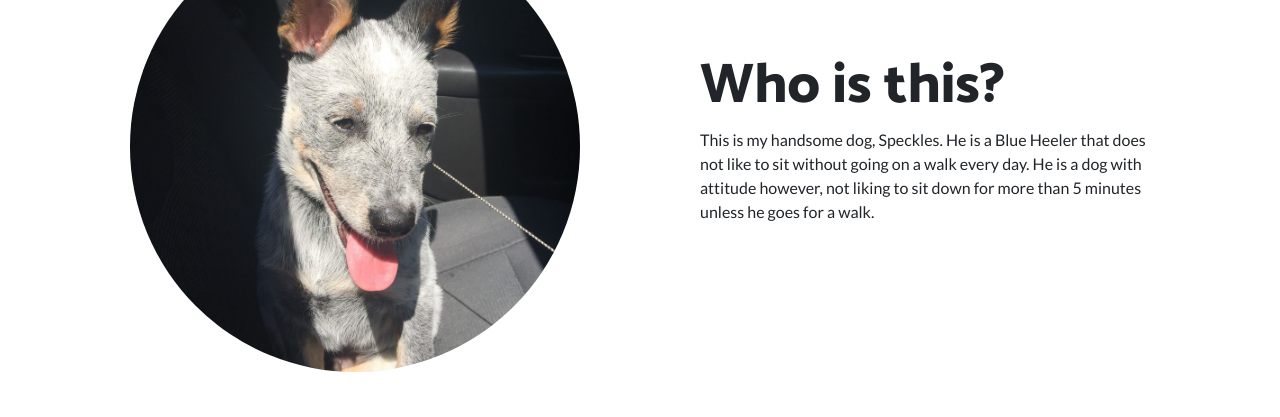
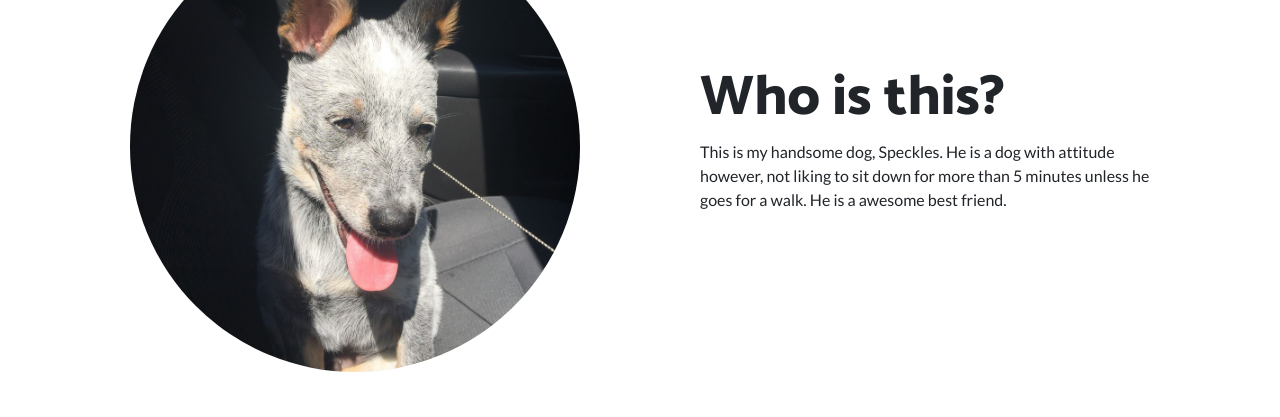
Before and after one commit to SpicyTakis/SpicyTakis.github.io, a plain HTML site: page index.html in a window 1280 px wide. Shown: the part 1200-1617 px from the top of the page. Drawn offline with Linux system fonts and the light colour scheme; files whose address does not match are found by name.

Commit message:
Fix Section

```diff
--- a/index.html
+++ b/index.html
@@ -60,7 +60,7 @@
                 <div class="col-lg-6 order-lg-2">
                     <div class="p-5">
                         <h2 class="display-4">Who is this?</h2>
-                        <p>This is my handsome dog, Speckles. He is a Blue Heeler that does not like to sit without going on a walk every day. He is a dog with attitude however, not liking to sit down for more than 5 minutes unless he goes for a walk.</p>
+                        <p>This is my handsome dog, Speckles. He is a dog with attitude however, not liking to sit down for more than 5 minutes unless he goes for a walk. He is a awesome best friend.</p>
                     </div>
                 </div>
             </div>
```
